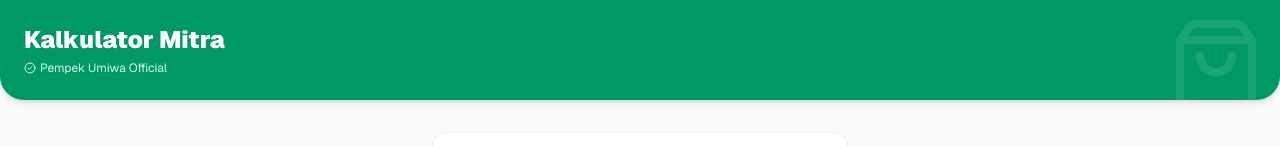
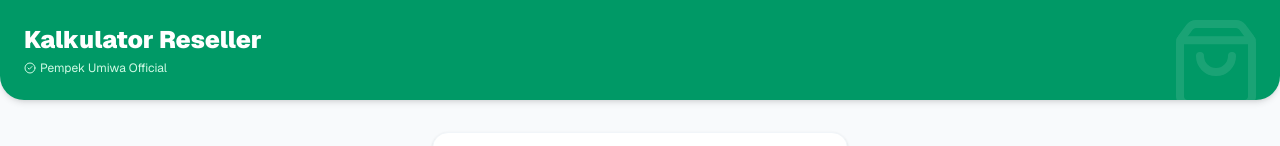
Before and after one commit to kurangamalcuy-bot/mitra-umiwa, a Next.js app: page / in a window 1280 px wide. Shown: the top 146 px of the page. Built offline with nearby package versions, Linux system fonts and the light colour scheme; no server answers; the database is empty.

Commit message:
ubah mitra jadi reseller namanya

```diff
--- a/app/page.tsx
+++ b/app/page.tsx
@@ -207,7 +207,7 @@ export default function ResellerDashboard() {
         <div className="absolute top-0 right-0 p-4 opacity-10">
           <ShoppingBag className="w-24 h-24" />
         </div>
-        <h1 className="text-2xl font-black relative z-10">Kalkulator Mitra</h1>
+        <h1 className="text-2xl font-black relative z-10">Kalkulator Reseller</h1>
         <p className="text-emerald-100 text-xs mt-1 relative z-10 flex items-center">
           <CheckCircle2 className="w-3 h-3 mr-1" /> Pempek Umiwa Official
         </p>
```
